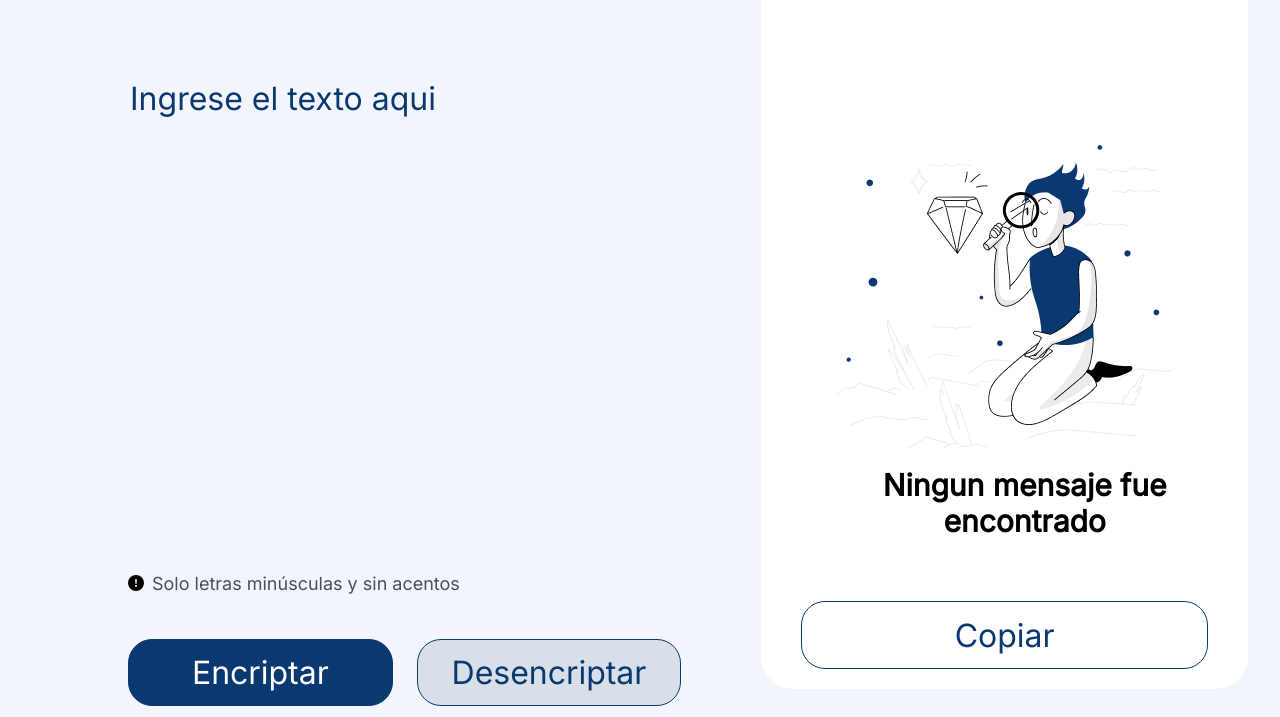
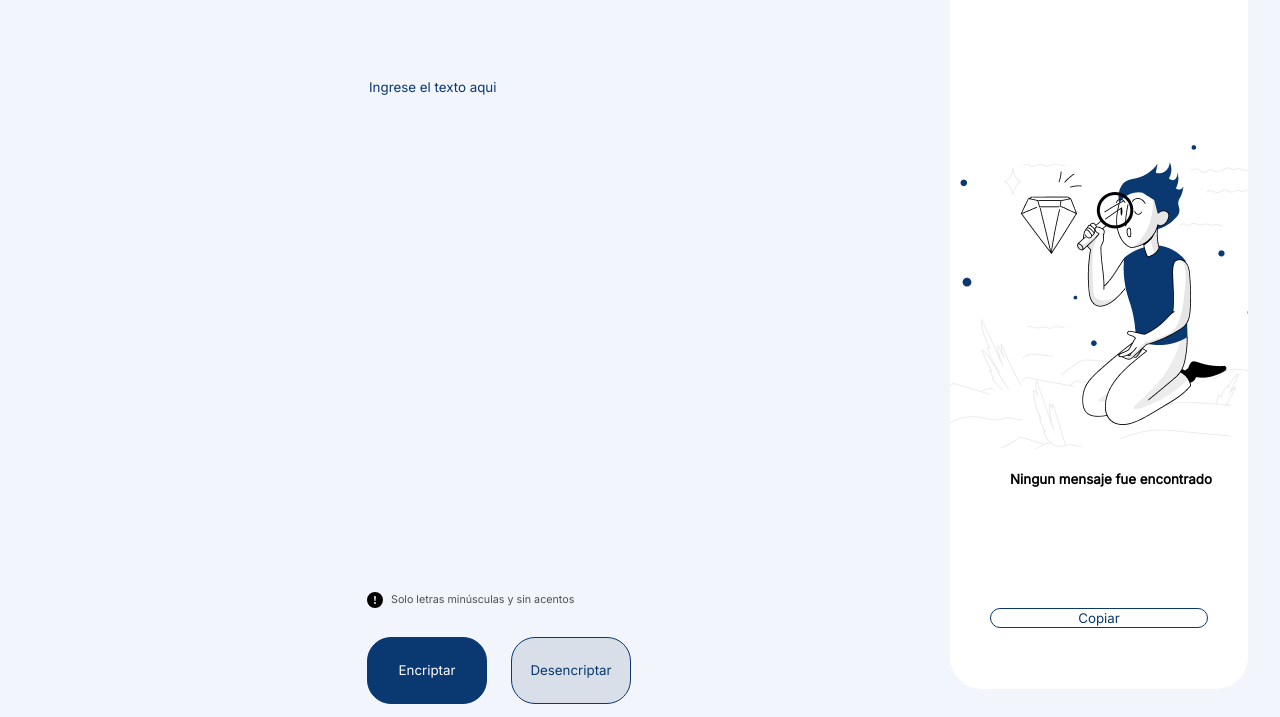
Before and after one commit to CorreaJose13/Challenge-ONE-1, a plain HTML site: page index.html in a window 1280 px wide. Shown: the part 99-816 px from the top of the page. Drawn offline with Linux system fonts and the light colour scheme.

Commit message:
Fixing font size

```diff
--- a/style.css
+++ b/style.css
@@ -2,7 +2,6 @@
     background: #F3F5FC;
     font-family: 'Inter';
     font-weight: 400;
-    font-size: 32px;
 }
 
 main {
@@ -49,7 +48,6 @@ main {
 
 .info h6 {
     color: #495057;
-    font-size: 18px;
 }
 
 .buttons {
@@ -108,7 +106,6 @@ main {
 .output::placeholder {
     color: black;
     font-family: Inter;
-    font-size: 30px;
     font-weight: 700;
     text-align: center;
     justify-self: center;
@@ -127,7 +124,6 @@ main {
     color: #0A3871;
     cursor: pointer;
     width: 100%;
-    height: 68px;
 }
 
 @media (max-width: 768px) {
@@ -175,7 +171,6 @@ main {
     }
 
     .output::placeholder {
-        font-size: 20px;
         top: 50%;
     }
 }
```
